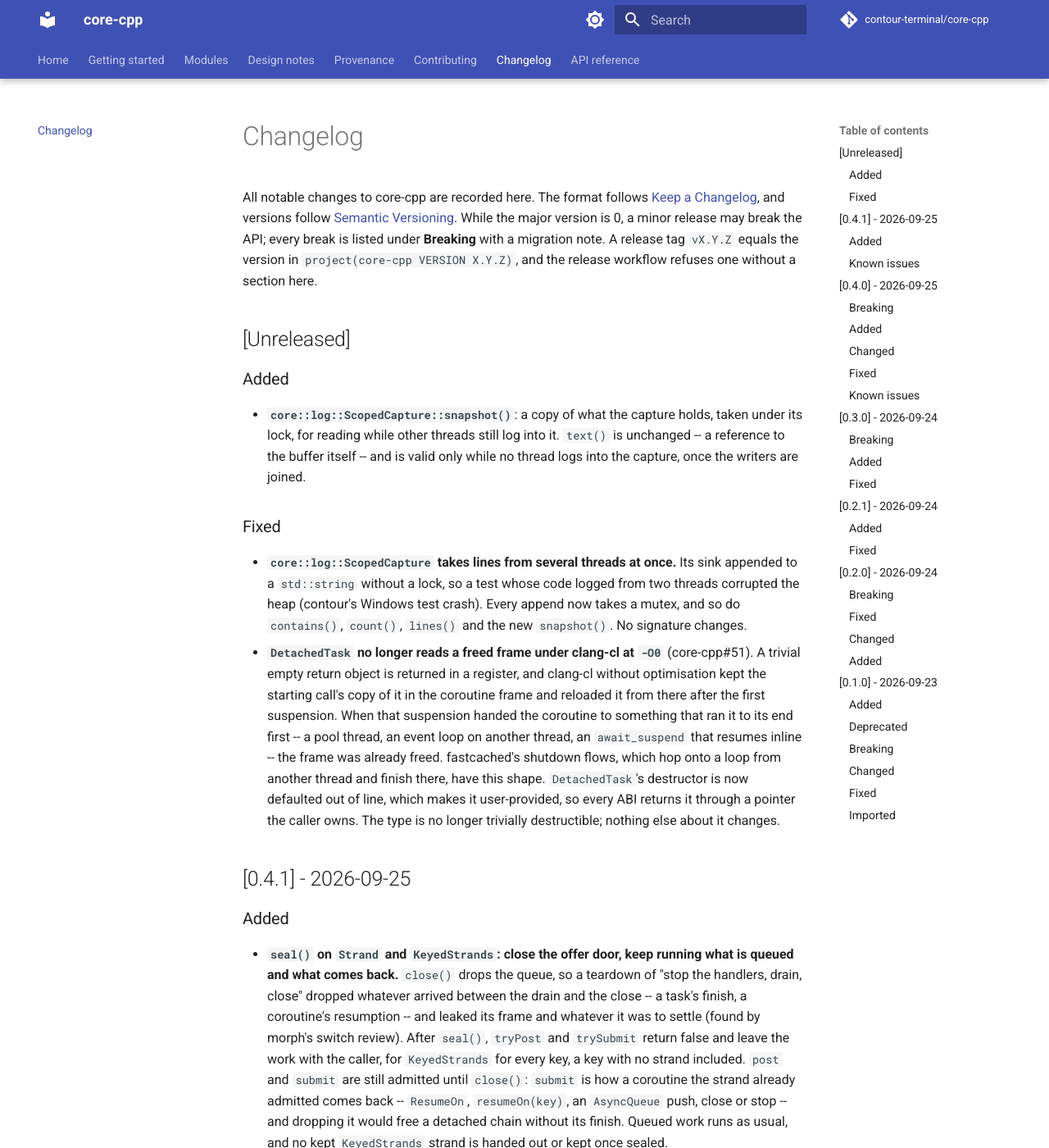
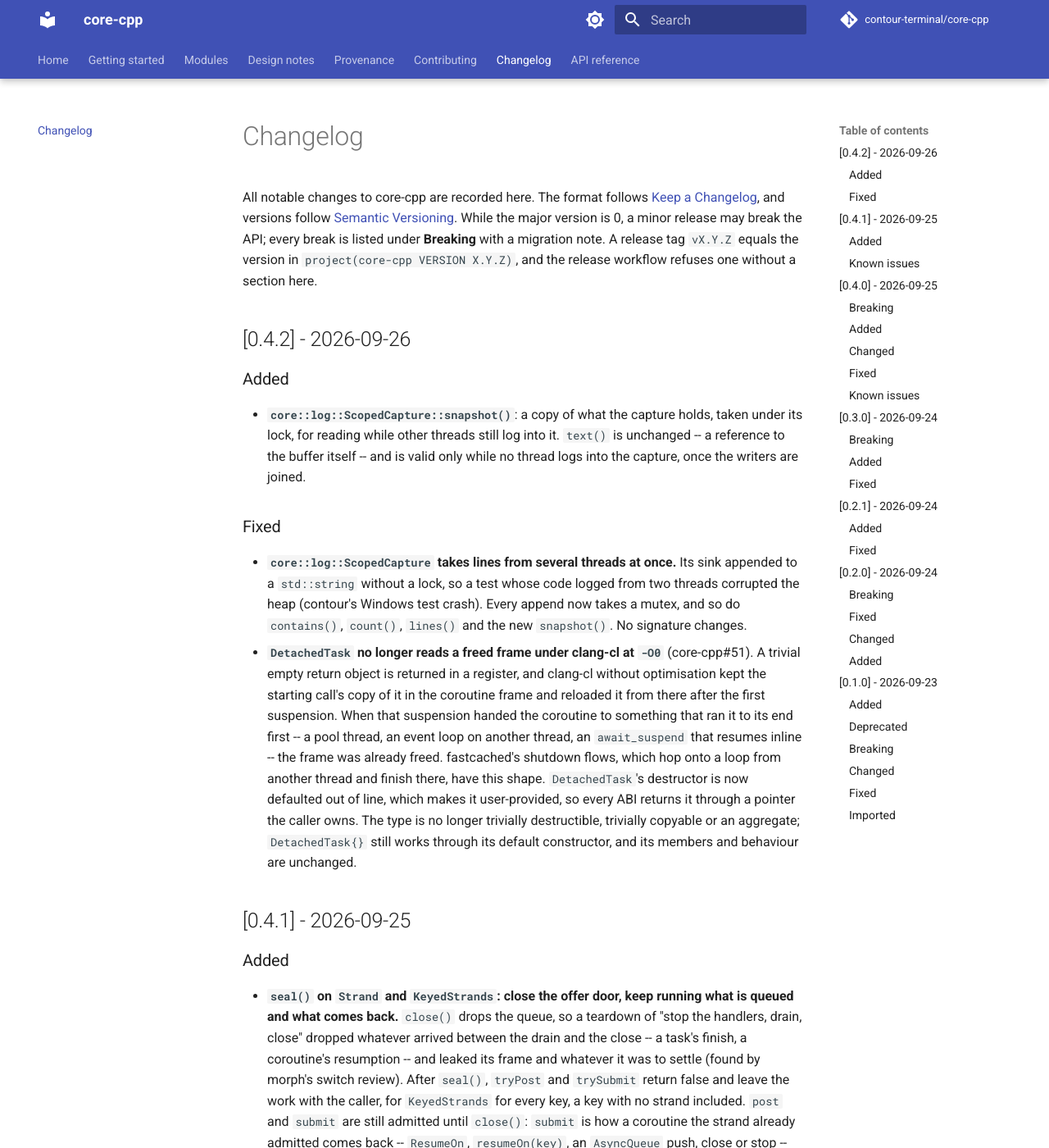
Before and after one commit to contour-terminal/core-cpp, an MkDocs documentation site: the page built from docs/changelog.md, in a window 1280 px wide and 1400 px high. Shown: the whole window at 82% size. Built offline with MkDocs 1.6.1 and Material for MkDocs 9.7.7, drawn with Linux system fonts in a browser that asks for light colours; comment, search, counter and statistics services are not loaded.

Commit message:
Release 0.4.2
Signed-off-by: Christian Parpart <christian@parpart.family>

````diff
--- a/CHANGELOG.md
+++ b/CHANGELOG.md
@@ -7,7 +7,7 @@ release may break the API; every break is listed under **Breaking** with a migra
 release tag `vX.Y.Z` equals the version in `project(core-cpp VERSION X.Y.Z)`, and the release
 workflow refuses one without a section here.
 
-## [Unreleased]
+## [0.4.2] - 2026-09-26
 
 ### Added
 
@@ -30,7 +30,8 @@ workflow refuses one without a section here.
   frame was already freed. fastcached's shutdown flows, which hop onto a loop from another thread
   and finish there, have this shape. `DetachedTask`'s destructor is now defaulted out of line,
   which makes it user-provided, so every ABI returns it through a pointer the caller owns. The type
-  is no longer trivially destructible; nothing else about it changes.
+  is no longer trivially destructible, trivially copyable or an aggregate; `DetachedTask{}` still
+  works through its default constructor, and its members and behaviour are unchanged.
 
 ## [0.4.1] - 2026-09-25
 
--- a/CMakeLists.txt
+++ b/CMakeLists.txt
@@ -3,7 +3,7 @@ cmake_minimum_required(VERSION 3.25...3.31)
 
 # The version literal is the source of truth; a release tag must equal it.
 project(core-cpp
-    VERSION 0.4.1
+    VERSION 0.4.2
     DESCRIPTION "Shared C++23 foundation libraries of the Contour Terminal projects"
     HOMEPAGE_URL "https://github.com/contour-terminal/core-cpp"
     LANGUAGES CXX)
--- a/docs/getting-started/cpm.md
+++ b/docs/getting-started/cpm.md
@@ -9,7 +9,7 @@ as a subproject. This is how endo, fastcached, tuidu, Lightweight's `dbtool` and
 CPMAddPackage(
     NAME core-cpp
     GITHUB_REPOSITORY contour-terminal/core-cpp
-    GIT_TAG v0.4.1
+    GIT_TAG v0.4.2
     SYSTEM YES              # core-cpp headers never trip your -Werror
     EXCLUDE_FROM_ALL YES    # build only what you link
     OPTIONS "CORE_CPP_WITH_TUI ON" "CORE_CPP_WITH_TLS OFF")
--- a/docs/getting-started/install.md
+++ b/docs/getting-started/install.md
@@ -67,7 +67,7 @@ that is not in any export set.
 ```
 
 ```cmake
-CPMAddPackage(NAME core-cpp GITHUB_REPOSITORY contour-terminal/core-cpp GIT_TAG v0.4.1
+CPMAddPackage(NAME core-cpp GITHUB_REPOSITORY contour-terminal/core-cpp GIT_TAG v0.4.2
               OPTIONS "CORE_CPP_INSTALL ON")
 ```
 
````
Also changed, not shown: README.md (+2 -2 lines).
